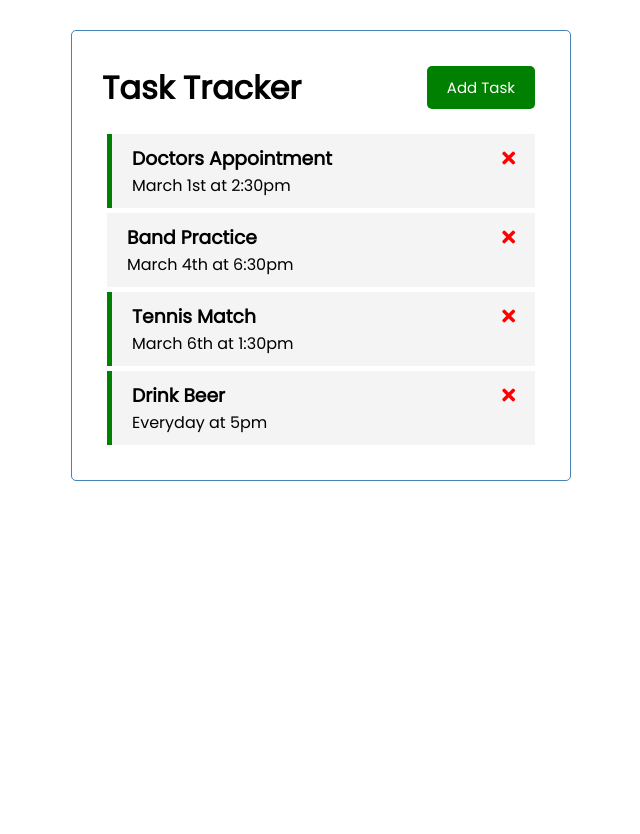
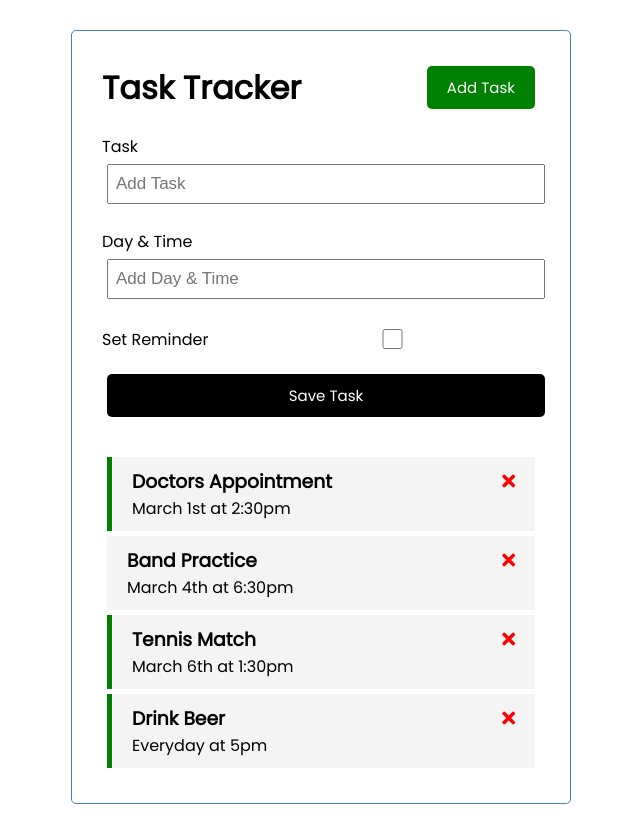
Before and after one commit to Jofa11/vue-crash-2021, a Vue app: page / in a window 1280 px wide. Shown: the whole page, without its empty margins (319-959 px from the left). Before the commit the page ends 800 px from the top, so only its background shows below. Built offline with nearby package versions, Linux system fonts and the light colour scheme.

Commit message:
create add task comp, emit up to app comp

```diff
--- a/src/App.vue
+++ b/src/App.vue
@@ -1,6 +1,7 @@
 <template>
 <div class="container">
   <Header title="Task Tracker" />
+  <AddTask @add-task="addTask" />
   <Tasks @toggle-reminder="toggleReminder" @delete-task="deleteTask" :tasks="tasks" />
 </div>
 </template>
@@ -8,12 +9,14 @@
 <script>
 import Header from './components/Header'
 import Tasks from './components/Tasks'
+import AddTask from './components/AddTask.vue'
 
 export default {
   name: 'App',
   components: {
     Header,
-    Tasks
+    Tasks,
+    AddTask
   },
   data() {
     return {
@@ -21,6 +24,9 @@
     }
   },
   methods: {
+    addTask(task) {
+      this.tasks = [...this.tasks, task]
+    },
     deleteTask(id) {
       if(confirm('Are you sure?')) {
         this.tasks = this.tasks.filter((task) => task.id !== id);
--- /dev/null
+++ b/src/components/AddTask.vue
@@ -0,0 +1,90 @@
+<template>
+    <form @submit="onSubmit" class="add-form">
+    <div class="form-control">
+      <label>Task</label>
+      <input type="text" v-model="text" name="text" placeholder="Add Task" />
+    </div>
+    <div class="form-control">
+      <label>Day & Time</label>
+      <input
+        type="text"
+        v-model="day"
+        name="day"
+        placeholder="Add Day & Time"
+      />
+    </div>
+    <div class="form-control form-control-check">
+      <label>Set Reminder</label>
+      <input type="checkbox" v-model="reminder" name="reminder" />
+    </div>
+
+    <input type="submit" value="Save Task" class="btn btn-block" />
+  </form>
+</template>
+
+<script>
+    export default{
+        name: 'AddTask',
+        data() {
+            return {
+                text: '',
+                day: '',
+                reminder: false
+            }
+        },
+        methods: {
+            onSubmit(e) {
+                e.preventDefault();
+
+                if (!this.text) {
+                    alert('Please add a task')
+                    return
+                }
+
+                const newTask = {
+                    id: Math.floor(Math.random() * 100000),
+                    text: this.text,
+                    day: this.day,
+                    reminder: this.reminder
+                }
+
+                this.$emit('add-task', newTask);
+
+                this.text = ''
+                this.day = ''
+                this.reminder = false
+            }
+        }
+    }
+</script>
+
+<style scoped>
+.add-form {
+  margin-bottom: 40px;
+}
+.form-control {
+  margin: 20px 0;
+}
+.form-control label {
+  display: block;
+}
+.form-control input {
+  width: 100%;
+  height: 40px;
+  margin: 5px;
+  padding: 3px 7px;
+  font-size: 17px;
+}
+.form-control-check {
+  display: flex;
+  align-items: center;
+  justify-content: space-between;
+}
+.form-control-check label {
+  flex: 1;
+}
+.form-control-check input {
+  flex: 2;
+  height: 20px;
+}
+</style>
```
